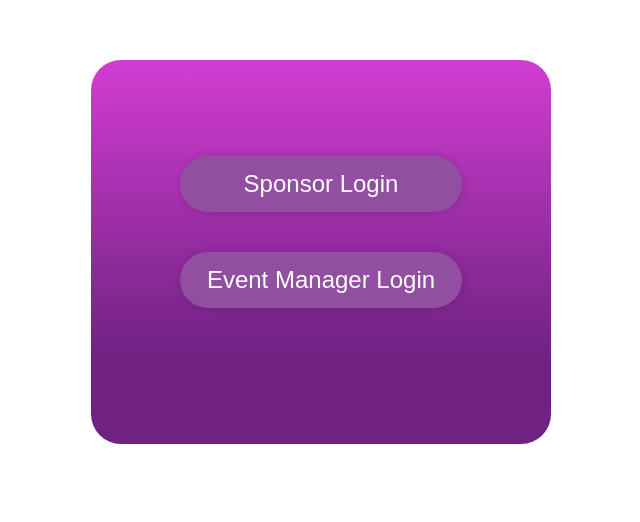
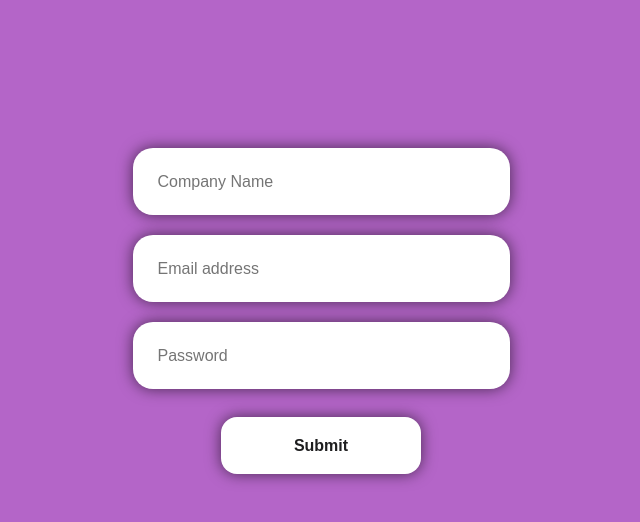
Before and after one commit to HACK4TKM/BOTL, a React (Create React App) app: page /sponsor/signup in a window 1280 px wide. Shown: the part 148-670 px from the top of the page, without its empty margins (319-959 px from the left). Built offline with nearby package versions, Linux system fonts and the light colour scheme.

Commit message:
sponsor signin and signup integrated

```diff
--- a/src/App.js
+++ b/src/App.js
@@ -3,30 +3,29 @@ import Sponsor from "./Sponsor";
 import Main from "./Main";
 import EventMan from "./EventMan";
 import { BrowserRouter, Routes, Route } from "react-router-dom";
-import React, { useState } from "react";
+import React, { useState,useContext } from "react";
+import { FirebaseContext } from "./context/firebaseContext";
 import SponDash from "./SponDash";
-import { isSponsor } from "./services/firebaseServices";
+import SponsorLogin from "./SponsorLogin";
+import {doc,getDoc} from 'firebase/firestore';
+import SponsorSignup from "./SponsorSignup";
 
 function App() {
 return (
   <div className="App">
     <div className="app-body">
       <BrowserRouter>
-          <Main />
-          {{ isSponsor } ? (
       <Routes>
-              {/* <Route path="/" element={<Main />} /> */}
+        <Route index element = {<Main />} />
+        <Route path="/sponsor/login" element={<SponsorLogin />} />
+        <Route path="/sponsor/signup" element={<SponsorSignup />} />
         <Route path="/sponsor">
-                <Route index element={<Sponsor />} />
-                <Route path="helo" element={<SponDash />} />
+          <Route index element={<SponDash />} />
+        </Route>
+        <Route path="/event-manager" >
+          <Route index element={<EventMan />} />
         </Route>
         </Routes>
-          ) : (
-            <Routes>
-              <Route path="/" element={<Main />} />
-              <Route path="/eventMan" element={<EventMan />} />
-            </Routes>
-          )}
       </BrowserRouter>
     </div>
   </div>
--- a/src/Main.js
+++ b/src/Main.js
@@ -6,7 +6,7 @@ function Main() {
   return (
     <div className="Main">
       <div className="box">
-        <Link to="/sponsor" style={{ textDecoration: "none" }}>
+        <Link to="/sponsor/login" style={{ textDecoration: "none" }}>
           <button type="button" className="btn">
             Sponsor Login
           </button>
--- a/src/SponsorLogin.js
+++ b/src/SponsorLogin.js
@@ -13,7 +13,7 @@ function SponsorLogin() {
   const [error, setError] = useState("");
 
   const {auth} = useContext(FirebaseContext);
-
+  const isInvalid = password === '' || email === '';
   const handleLogin = async (event) => {
     event.preventDefault();
     try{
@@ -29,16 +29,24 @@ function SponsorLogin() {
   }
 
   return (
-    <div className="form-container">
-
-          <input type="text" placeholder="User Name" className="uname" required />
-          <input type="password" placeholder="Password" className="pass" required />
-          <input type="submit" className="submit"/>
-
-    </div>
-
-
-  )
+    <form className="form-container" onSubmit={handleLogin} method='POST'>
+          <p className="subtitle">{error}</p>
+          <input
+              aria-label="Enter your email address"
+              type="text"
+              placeholder="Email address"
+              className="uname"
+              onChange={({ target }) => setEmail(target.value)}
+              value={email}  required />
+          <input aria-label="Enter your password"
+              type="password"
+              placeholder="Password"
+              onChange={({ target }) => setPassword(target.value)}
+              value={password}
+              className="pass" required />
+          <button type="submit" className={`submit`}>Submit</button>
+    </form>
+  );
 }
 
 
--- a/src/SponsorSignup.js
+++ b/src/SponsorSignup.js
@@ -1,6 +1,5 @@
 import React from 'react'
 import { useState, useContext } from 'react';
-import { DoesUserExist,isSponsor,UserSignedIn } from './services/firebaseServices';
 import { useNavigate } from 'react-router-dom';
 import "./SponsorLogin.css"
 import { FirebaseContext } from './context/firebaseContext';
@@ -18,11 +17,9 @@ function SponsorSignup() {
   const {auth,db} = useContext(FirebaseContext);
 
   const handleSignUp = async (event) => {
-    // event.preventDefault();
+    event.preventDefault();
     console.log("email: ",email);
-    const usernameExist = DoesUserExist(db,email);
       try{
-        if (usernameExist){
         const createdUser = await createUserWithEmailAndPassword(auth,email, password);
         await updateProfile(createdUser.user,{
             displayName: companyName,
@@ -37,11 +34,7 @@ function SponsorSignup() {
         });
         console.log("createdUser: ",createdUser.user.displayName);
 
-            navigate("/sponsor/dashboard");}
-        else{
-            console.log("username already exists");
-        }
-      }
+        navigate("/sponsor");}
       catch(error){
         console.log("error",error);
         setEmail("");
@@ -54,9 +47,35 @@ function SponsorSignup() {
 
 
   return (
-    <div>SponsorSignup</div>
-  )
+    <form className="form-container" onSubmit={handleSignUp} method='POST'>
+          <p className="subtitle">{error}</p>
+          <input
+            aria-label='Enter your company name'
+            type='text'
+            placeholder='Company Name'
+            className='uname'
+            onChange={({ target }) => setCompanyName(target.value)}
+            value={companyName}
+            required
+          />
+          <input
+              aria-label="Enter your email address"
+              type="text"
+              placeholder="Email address"
+              className="uname"
+              onChange={({ target }) => setEmail(target.value)}
+              value={email}  required />
+          <input aria-label="Enter password"
+              type="password"
+              placeholder="Password"
+              onChange={({ target }) => setPassword(target.value)}
+              value={password}
+              className="pass" required />
+          <button type="submit" className={`submit`}>Submit</button>
+    </form>
+  );
 }
 
 
+
 export default SponsorSignup
```
Lines whose indentation alone changed are shown as unchanged.
